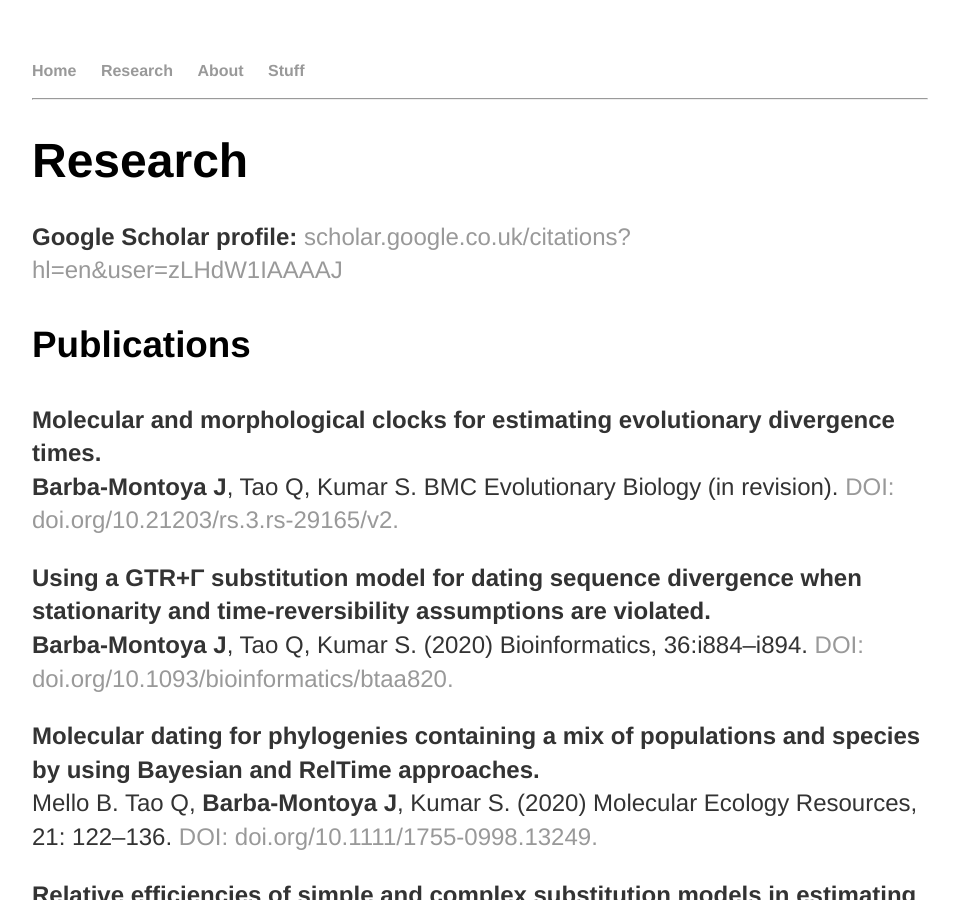
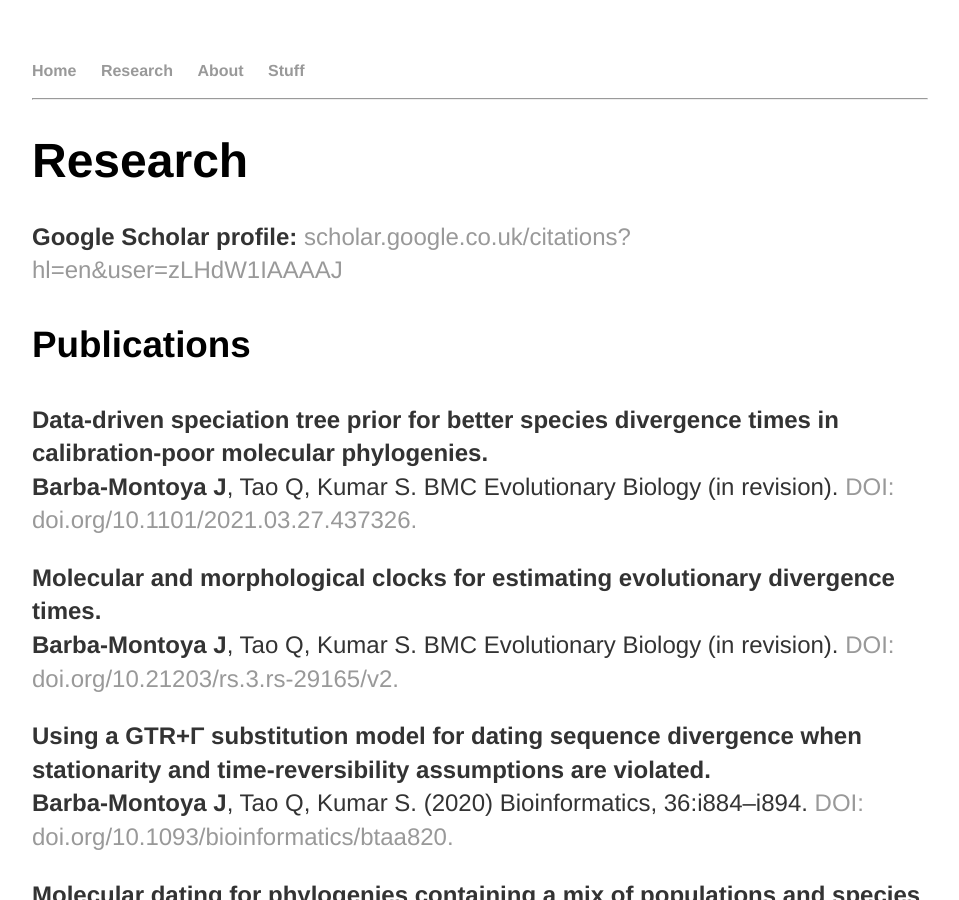
Before and after one commit to josebarbamontoya/josebarbamontoya.github.io, a Jekyll site: the page built from research/index.html, in a window 1280 px wide and 900 px high. Shown: the whole window, without its empty margins (160-1119 px from the left). Built offline with Jekyll 4.4.1, drawn with Linux system fonts in a browser that asks for light colours.

Commit message:
Update index.html

```diff
--- a/research/index.html
+++ b/research/index.html
@@ -7,6 +7,9 @@ title: Jose Barba-Montoya
 					<h1>Research</h1>
 					<p><b>Google Scholar profile:</b><a href="https://scholar.google.co.uk/citations?hl=en&user=zLHdW1IAAAAJ"> scholar.google.co.uk/citations?hl=en&user=zLHdW1IAAAAJ</a></p>
 					<h3>Publications</h3>
+
+<p><b>Data-driven speciation tree prior for better species divergence times in calibration-poor molecular phylogenies.</b><br>
+<b>Barba-Montoya J</b>, Tao Q, Kumar S. BMC Evolutionary Biology (in revision). <a href="https://doi.org/10.1101/2021.03.27.437326">DOI: doi.org/10.1101/2021.03.27.437326.</a>
 
 <p><b>Molecular and morphological clocks for estimating evolutionary divergence times.</b><br>
 <b>Barba-Montoya J</b>, Tao Q, Kumar S. BMC Evolutionary Biology (in revision). <a href="https://doi.org/10.21203/rs.3.rs-29165/v2">DOI: doi.org/10.21203/rs.3.rs-29165/v2.</a>
```
